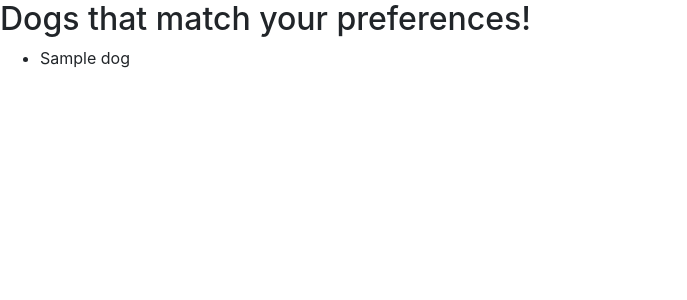
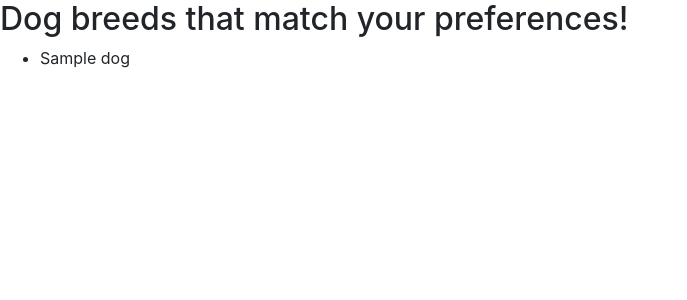
Before and after one commit to alvarezcindy/pawfectmatch, a Flask app: template templates/dogs_list.html in a window 1280 px wide. Shown: the top 300 px of the page, without its empty margins (0-687 px from the left). Run offline with Flask 2, Linux system fonts and the light colour scheme; the template is opened without the code that fills it: most values are stand-ins (such as "Sample title", 1, 10 or a date in 2020); some libraries are stand-ins or nearby versions.

Commit message:
Added an app route that generates list of dog breeds

```diff
--- a/server.py
+++ b/server.py
@@ -7,6 +7,8 @@ from flask_debugtoolbar import DebugToolbarExtension
 
 from model import connect_to_db, db, Breed, Rating, Characteristic
 
+import os
+
 #initialize Flask app
 app = Flask(__name__)
 
@@ -15,6 +17,7 @@ app.secret_key = "SEEECREEEET"
 #Raise an error if there's an undefined variable in Jinja
 app.jinja_env.undefined = StrictUndefined
 
+PETFINDER_KEY = os.environ.get('PETFINDER_KEY')
 
 @app.route('/')
 def index():
@@ -23,7 +26,7 @@ def index():
     traits = db.session.query(Characteristic.name).all()
     return render_template("homepage.html", traits=traits)
 
-@app.route('/dog-breeds', methods=['POST'])
+@app.route('/dog-list', methods=['POST'])
 def dog_traits():
     pos_trait1 = request.form.get("pos_trait1")
     pos_trait2 = request.form.get("pos_trait2")
@@ -35,9 +38,12 @@ def dog_traits():
     pos_traits = (pos_trait1, pos_trait2, pos_trait3)
     neg_traits = (neg_trait1, neg_trait2, neg_trait3)
 
-    return render_template("dogs_list.html",
-                            pos_traits=pos_traits,
-                            neg_traits=neg_traits)
+
+
+
+
+
+    return render_template("dog_list.html", dogs=dogs)
 
 if __name__ == "__main__":
 
--- a/templates/dogs_list.html
+++ b/templates/dogs_list.html
@@ -8,7 +8,7 @@
 
 <body>
     <div id="dog-list-block">
-        <h2>Dogs that match your preferences!</h2>
+        <h2>Dog breeds that match your preferences!</h2>
 
             <ul>
             {% for dog in dogs %}
--- a/templates/homepage.html
+++ b/templates/homepage.html
@@ -15,7 +15,7 @@
         The first 3 traits are top priorities when looking for a dog.
         The second 3 traits are low priority.
 
-        <form id="dog-traits-form" method="post" action="/dog-breeds">
+        <form id="dog-traits-form" method="post" action="/dog-lists">
 
             <label>Trait 1</label>
 
```
Also changed, not shown: 1 other file.
